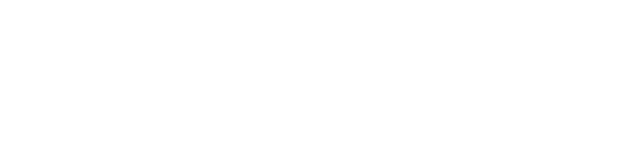
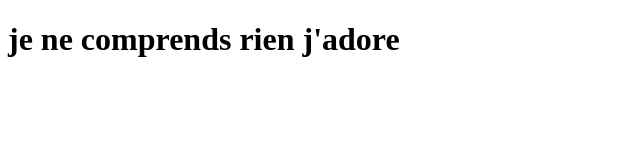
Before and after one commit to OkuroYume/git-intro-comazzi-yuma, a plain HTML site: page index.html in a window 1280 px wide. Shown: the whole page, without its empty margins (0-640 px from the left). Drawn offline with Linux system fonts and the light colour scheme.

Commit message:
ajout d'un tittre

```diff
--- a/index.html
+++ b/index.html
@@ -4,5 +4,7 @@
 		<meta charset="UTF-8" />
 		<meta name="viewport" content="width=device-width, initial-scale=1.0" />
 	</head>
-	<body></body>
+	<body>
+    <h1>je ne comprends rien j'adore</h1>
+  </body>
 </html>
```
